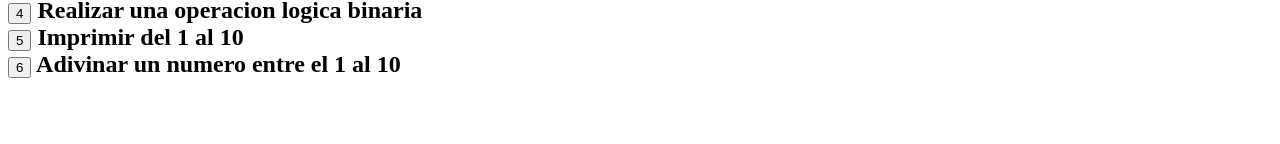
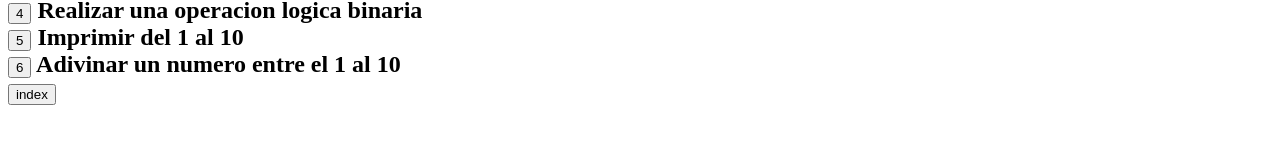
Before and after one commit to quintanaesc/Proyectoweb2, a plain HTML site: page tarea5/tarea5.html in a window 1280 px wide. Shown: the part 186-330 px from the top of the page. Drawn offline with Linux system fonts and the light colour scheme.

Commit message:
se agrego un boton para regresar al index en todas las tareas

```diff
--- a/tarea5/tarea5.html
+++ b/tarea5/tarea5.html
@@ -26,6 +26,8 @@
             <br>
             <button onclick="adivinaInador()">6</button>
             Adivinar un numero entre el 1 al 10
+            <br>
+            <a href="../index.html"><button >index</button></a>
         </h2>
     </div>
 </body>
```
Also changed, not shown: tarea1/mi_pagina_web.html (+2 -0 lines), tarea6/miPrimeraAppJs.html (+2 -0 lines), tarea7/clase7.html (+2 -0 lines).
